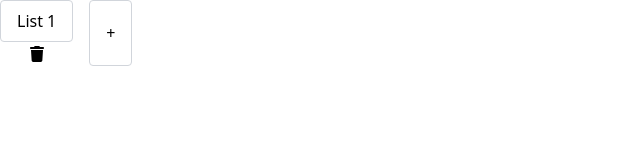
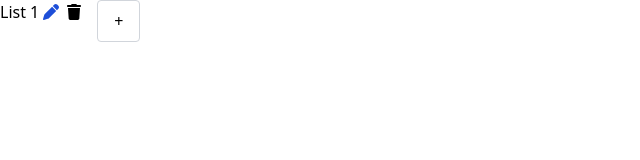
Before and after one commit to ocebert31/Projet_Personnel_P2_TO_DO_LIST_React, a React (Create React App) app: page / in a window 1280 px wide. Shown: the top 160 px of the page, without its empty margins (0-640 px from the left). Built offline with nearby package versions, Linux system fonts and the light colour scheme.

Commit message:
ajout des tabs

```diff
--- /dev/null
+++ b/src/components/ElementOfTabs/EditSaveButtonOfTab.js
@@ -0,0 +1,41 @@
+import React from 'react';
+import { FontAwesomeIcon } from '@fortawesome/react-fontawesome';
+import { faPen } from '@fortawesome/free-solid-svg-icons';
+import { faCheck } from '@fortawesome/free-solid-svg-icons';
+import { faXmark } from '@fortawesome/free-solid-svg-icons';
+
+
+function EditSaveButton({ tab, startEditing, saveChange, cancelEditing }) {
+    const onClickCheck = () => {
+        saveChange();
+    };
+
+    const onClickEdit = () => {
+        startEditing(tab.id);
+    };
+
+    const onClickCancel = () => {
+        cancelEditing()
+    }
+
+    return (
+        <div className='flex'>
+            {tab.isEditing ?
+                <div >
+                    <button onClick={onClickCheck} className='mr-2 text-green-700'>
+                        <FontAwesomeIcon icon={faCheck} />
+                    </button>
+                    <button onClick={onClickCancel} className='mr-2 text-red-700'>
+                        <FontAwesomeIcon icon={faXmark} />
+                    </button>
+                </div>
+                :
+                <button onClick={onClickEdit} className='mr-2 text-blue-700'>
+                    <FontAwesomeIcon icon={faPen} />
+                </button>
+            }
+        </div>
+    );
+}
+
+export default EditSaveButton;
--- /dev/null
+++ b/src/components/ElementOfTabs/EditTabs.js
@@ -0,0 +1,34 @@
+import React, { useState, useEffect } from 'react';
+import EditSaveButtonOfTab from './EditSaveButtonOfTab';
+
+function EditTabs({ tab, editTab, startEditing, cancelEditing }) {
+  const [editedContent, setEditedContent] = useState(tab.name);
+
+  useEffect(() => {
+    setEditedContent(tab.name);
+  }, [tab.name]);
+
+  const handleChange = (e) => {
+    setEditedContent(e.target.value);
+  };
+
+  const saveChange = () => {
+    editTab(tab.id, editedContent);
+    console.log('pouet');
+  };
+
+  return (
+    <div className='flex'>
+      {tab.isEditing ? (
+        <input type="text" value={editedContent} onChange={handleChange} className='bg-backgroundColor mr-2'/>
+      ) : (
+        <div className='mr-1'>
+          <label className='break-all'>{tab.name}</label>
+        </div>
+      )}
+      <EditSaveButtonOfTab tab={tab} startEditing={startEditing} saveChange={saveChange} cancelEditing={cancelEditing} />
+    </div>
+  );
+}
+
+export default EditTabs;
--- a/src/components/ListTabs/ListTabs.js
+++ b/src/components/ListTabs/ListTabs.js
@@ -11,8 +11,9 @@ function ListTabs() {
     }, []);
 
     const addTabs = () => {
-        const newTabName = `List ${tabs.length + 1}`;
-        const newTab = { id: tabs.length + 1, name: newTabName };
+        const maxId = tabs.reduce((max, tab) => (tab.id > max ? tab.id : max), 0);
+        const newTabName = `List ${maxId + 1}`;
+        const newTab = { id: maxId + 1, name: newTabName };
         const tabsList = [...tabs, newTab];
         setTabs(tabsList);
         localStorage.setItem('tabs', JSON.stringify(tabsList));
@@ -24,12 +25,53 @@ function ListTabs() {
         localStorage.setItem('tabs', JSON.stringify(updatedTabs));
     }
 
+    const editTab = (tabId, newName) => {
+        const updatedTabs = tabs.map(tab => {
+            if (tab.id === tabId) {
+                return { ...tab, name: newName, isEditing: false };
+            }
+            return tab;
+        });
+        setTabs(updatedTabs);
+        localStorage.setItem('tabs', JSON.stringify(updatedTabs));
+    };
+
+    const startEditing = (tabId) => {
+        const updatedTab = tabs.map(tab => {
+            if (tab.id === tabId) {
+                return { ...tab, isEditing: true };
+            }
+            return  { ...tab, isEditing: false };
+        });
+        setTabs(updatedTab);
+        localStorage.setItem('tabs', JSON.stringify(updatedTab));
+    }
+
+    const cancelEditing = () => {
+        const updatedTab = tabs.map(tab => {
+            return  { ...tab, isEditing: false };
+        });
+        setTabs(updatedTab);
+        localStorage.setItem('tabs', JSON.stringify(updatedTab));
+    }
+
+    const checkedTask = (tabId) => {
+        const editedTab = tabs.map(tab => {
+            if (tab.id === tabId) {
+                return { ...tab, isChecked: !tab.isChecked };
+            }
+            return tab;
+        });
+        setTabs(editedTab);
+        localStorage.setItem('tabs', JSON.stringify(editedTab));
+    }
+
     return (
         <div className="flex space-x-4">
             {tabs.map((tab, index) => (
-                <div key={index}>
-                    <Tabs tab={tab} deleteTabs={deleteTabs}></Tabs>
-                </div>
+                <li key={index} className='list-none'>
+                    <Tabs tab={tab} deleteTabs={deleteTabs} editTab={editTab} startEditing={startEditing} cancelEditing={cancelEditing} checkedTask={checkedTask}></Tabs>
+                </li>
             ))}
             <button onClick={addTabs} className="border border-gray-300 px-4 py-2 rounded">+</button>
         </div>
--- a/src/components/Tabs/Tabs.js
+++ b/src/components/Tabs/Tabs.js
@@ -1,14 +1,15 @@
 import React from 'react';
 import DeleteTabs from '../ElementOfTabs/DeleteTabs';
+import EditTabs from '../ElementOfTabs/EditTabs';
 
-function Tabs({ tab, deleteTabs }) {
+function Tabs({ tab, deleteTabs, editTab, startEditing, cancelEditing, checkedTab}) {
     const handleDeleteClick = () => {
         deleteTabs(tab.id);
     };
 
     return (
-        <div>
-            <div className="border border-gray-300 px-4 py-2 rounded">{tab.name}</div>
+        <div className='flex'>
+            <EditTabs tab={tab} editTab={editTab} startEditing={startEditing} cancelEditing={cancelEditing} checkedTab={checkedTab}></EditTabs>
             <DeleteTabs onClick={handleDeleteClick}></DeleteTabs>
         </div>
     );
```
